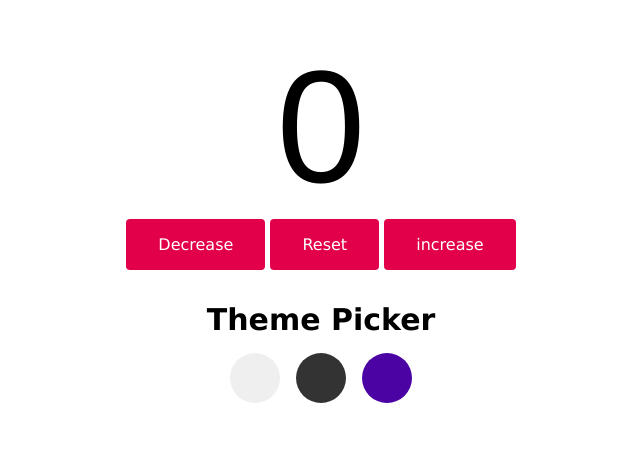
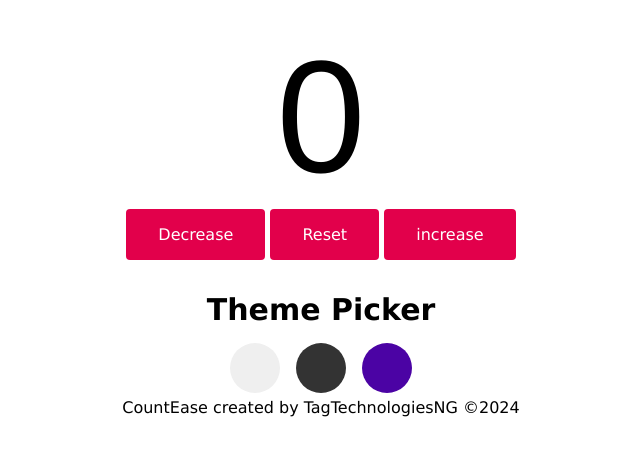
Before and after one commit to kamcee-da-creator/CountEase, a plain HTML site: page index.html in a window 1280 px wide. Shown: the part 179-634 px from the top of the page, without its empty margins (319-959 px from the left). Drawn offline with Linux system fonts and the light colour scheme.

Commit message:
added footer

```diff
--- a/index.html
+++ b/index.html
@@ -18,7 +18,7 @@
       <button onclick="setTheme('light')" class="round"></button>
       <button onclick="setTheme('dark')" class="round dark"></button>
       <button onclick="setTheme('blue')" class="round blue"></button>
-    </div>
+    </div><footer>CountEase created by TagTechnologiesNG &copy;2024</footer>
     <script src="script.js"></script>
     <script src="dark.js"></script>
   </body>
--- a/style.css
+++ b/style.css
@@ -103,7 +103,9 @@ body {
 .round.blue {
   background: #4b03a4;
 }
-
+footer{
+  text-align: center;
+}
 @media  screen and (max-width: 768px) {
   .buttons{
     margin-bottom: 10px;
```
